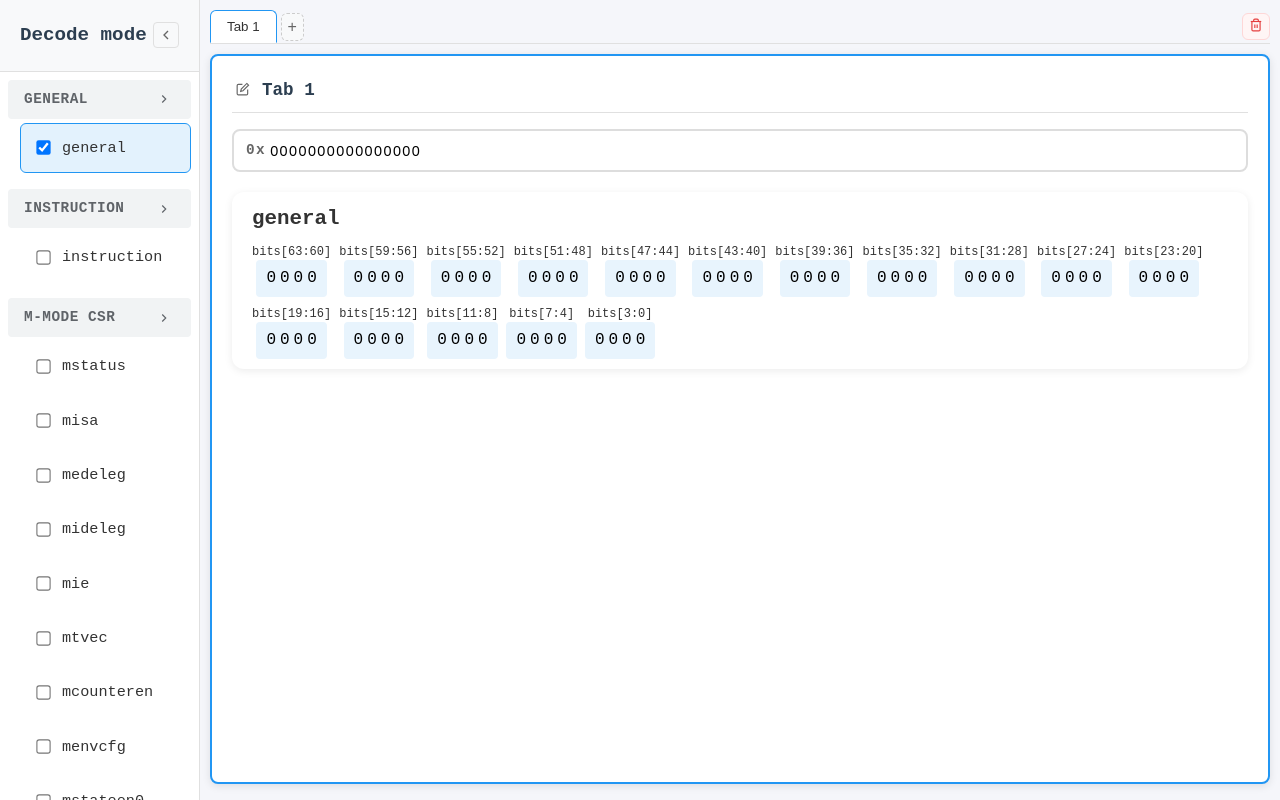
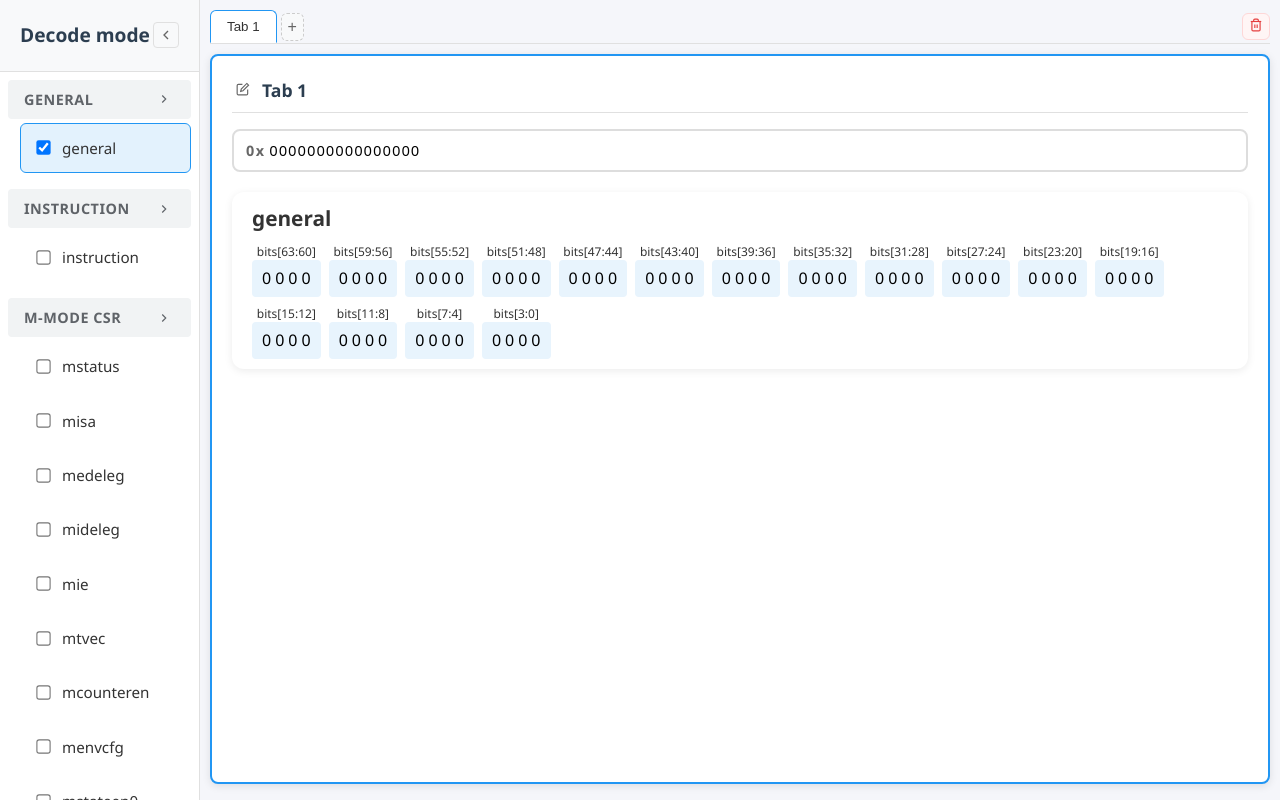
Before and after one commit to ngc7331/rvdecoder-ts, a Vue app: page / in a window 1280 px wide. Built offline with nearby package versions, Linux system fonts and the light colour scheme.

Commit message:
feat: update fonts
Signed-off-by: ngc7331 <ngc7331@outlook.com>

```diff
--- a/src/assets/main.css
+++ b/src/assets/main.css
@@ -6,7 +6,7 @@
 }
 
 body {
-  font-family: monospace, 'Consolas', 'Monaco', 'Menlo', 'Courier New';
+  font-family: "Manrope", "Segoe UI", sans-serif;
   line-height: 1.6;
   color: #333;
 }
```
